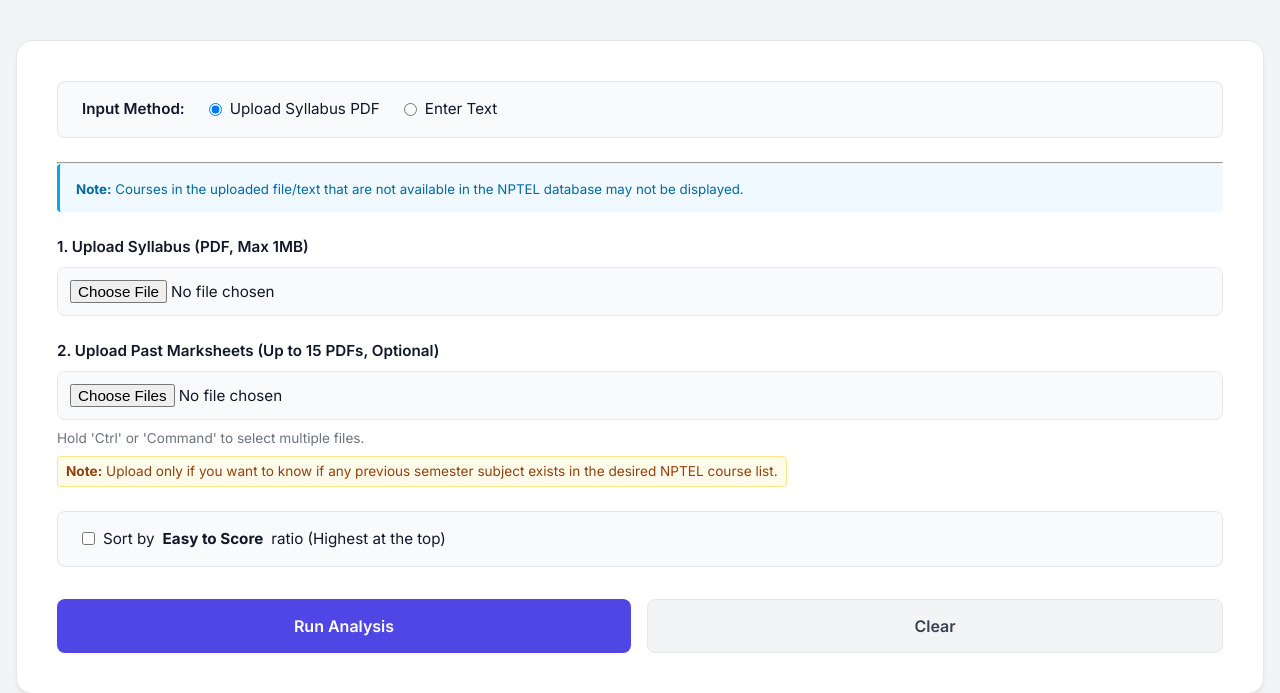
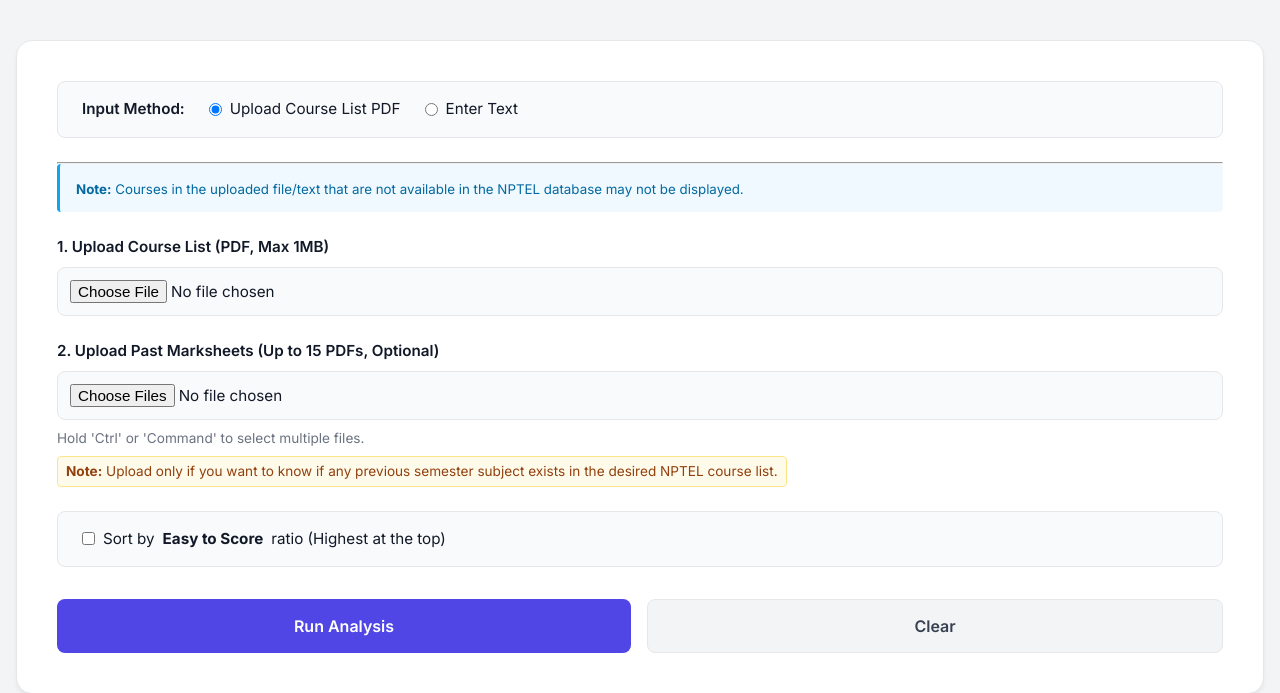
Before and after one commit to hasheerahmed/NPTEL-analyzer, a Flask app: page / in a window 1280 px wide. Shown: the part 128-821 px from the top of the page. Run offline with Flask 3, Linux system fonts and the light colour scheme.

```diff
--- a/templates/index.html
+++ b/templates/index.html
@@ -31,7 +31,7 @@
                     <span class="toggle-title">Input Method:</span>
                     <label class="radio-label">
                         <input type="radio" name="input_mode" value="pdf" checked onclick="toggleInputMode('pdf')">
-                        Upload Syllabus PDF
+                        Upload Course List PDF
                     </label>
                     <label class="radio-label">
                         <input type="radio" name="input_mode" value="text" onclick="toggleInputMode('text')">
@@ -46,7 +46,7 @@
                 </div>
 
                 <div id="pdf_input_area" class="input-group">
-                    <label>1. Upload Syllabus (PDF, Max 1MB)</label>
+                    <label>1. Upload Course List (PDF, Max 1MB)</label>
                     <input type="file" name="syllabus_pdf" id="syllabus_pdf" accept=".pdf">
                 </div>
 
```
Also changed, not shown: .github/workflows/update_catalog.yml (added).
